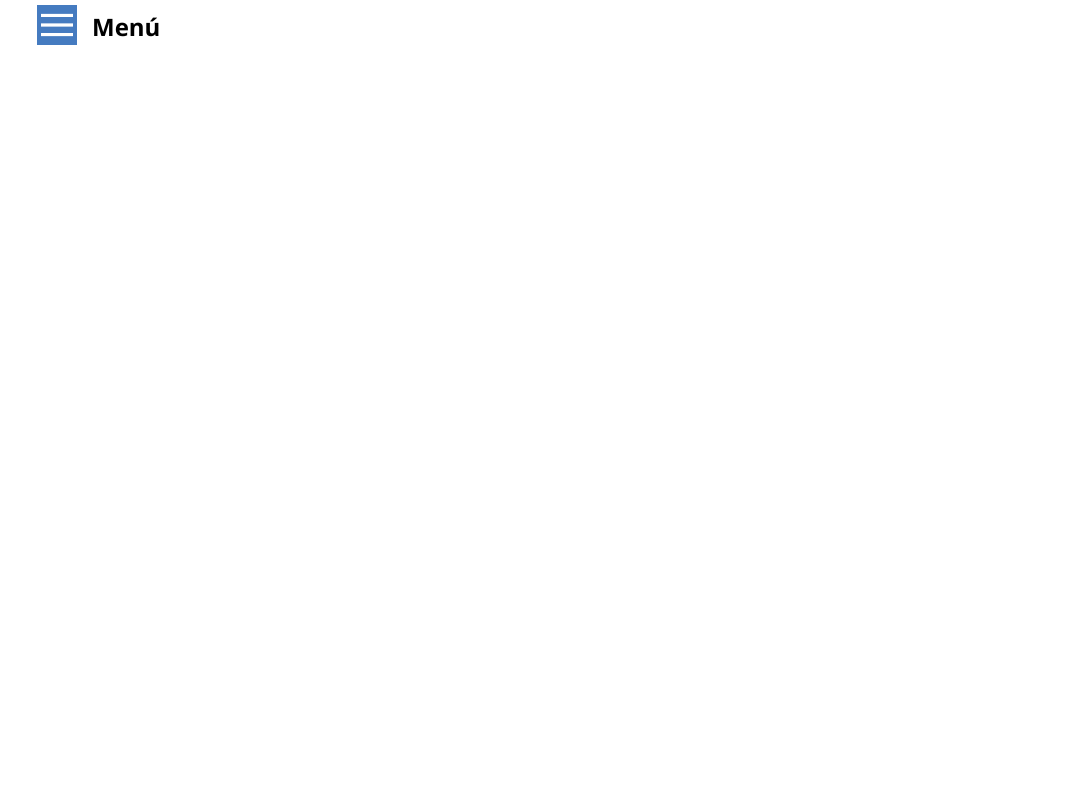
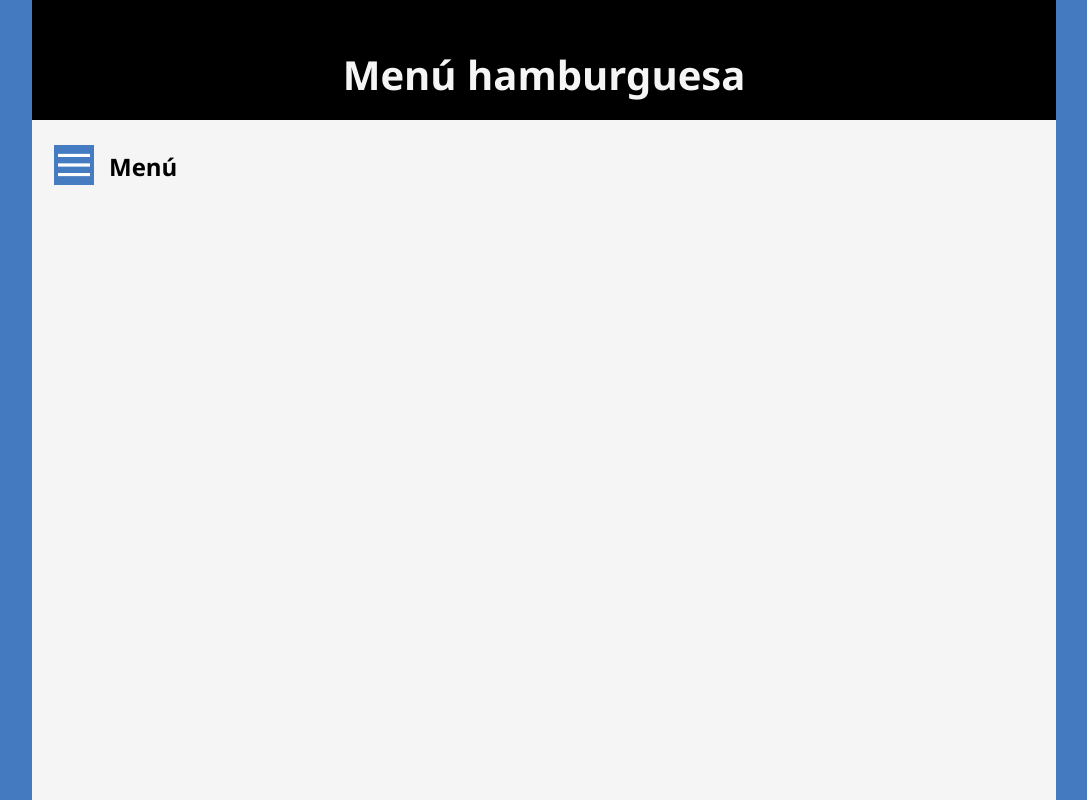
Before and after one commit to Alberto-mt/HTML5_CSS3, a plain HTML site: page Componentes/Menu_hamburguesa/index.html in a window 1280 px wide. Shown: the whole page, without its empty margins (96-1183 px from the left). Drawn offline with Linux system fonts and the light colour scheme.

Commit message:
Update - Componentes/Menu_hamburguesa

```diff
--- a/Componentes/Menu_hamburguesa/css/styles.css
+++ b/Componentes/Menu_hamburguesa/css/styles.css
@@ -7,7 +7,7 @@
   font-family: "Segoe UI", Tahoma, Geneva, Verdana, sans-serif;
 }
 
-body{
+/* body{
 	width: 100%;
 }
 
@@ -15,12 +15,45 @@ header,
 main{
 	width: 80%;
 	margin: auto;
+} */
+
+body {
+  width: 100%;
+  background-color: #447ac0;
+}
+
+header,
+main {
+  width: 80%;
+  margin: 0 auto;
+}
+
+header {
+  height: 15vh;
+  background-color: black;
+}
+
+header h2 {
+  color: whitesmoke;
+  font-size: 2.5em;
+  text-align: center;
+  line-height: 150px;
+}
+
+main {
+  height: 85vh;
+  padding-top: 20px;
+  background-color: whitesmoke;
+  display: flex;
+  flex-direction: row;
+  flex-wrap: nowrap;
+  justify-content: center;
 }
 
 nav#nav-burger {
   position: relative;
   width: 90%;
-  height: auto;
+  height: 165px;
   background: white;
   top: 50px;
   left: -120%;
--- a/Componentes/Menu_hamburguesa/index.html
+++ b/Componentes/Menu_hamburguesa/index.html
@@ -13,6 +13,9 @@
   </head>
   <body>
     <header>
+      <h2>Menú hamburguesa</h2>
+    </header>
+    <main>
       <input type="checkbox" id="ckb-burger" />
       <label for="ckb-burger" id="lbl-burger">
         <span></span>
@@ -26,7 +29,6 @@
           <a href="#"><li>Opción 4</li></a>
         </ul>
       </nav>
-    </header>
-    <main></main>
+    </main>
   </body>
 </html>
```
